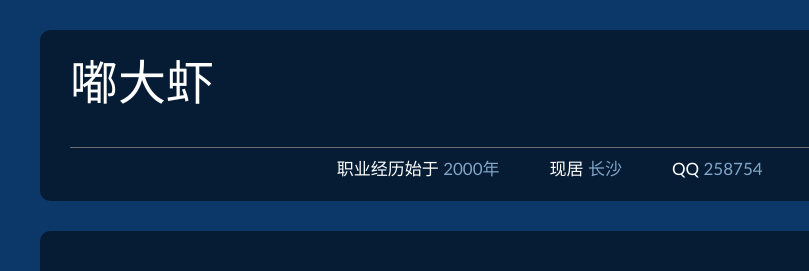
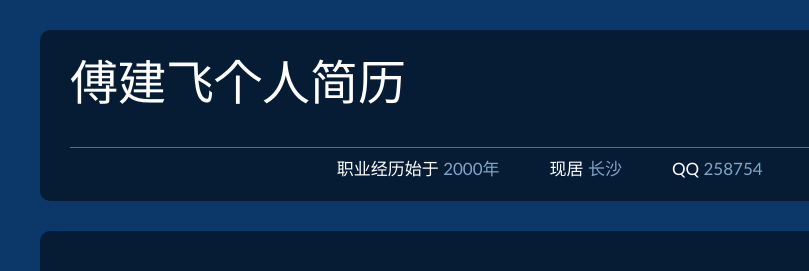
Before and after one commit to fujianfei/resume, a plain HTML site: page index.html in a window 1280 px wide. Shown: the top 271 px of the page, 0-809 px from the left. Drawn offline with Linux system fonts and the light colour scheme; a web font is replaced by a local one.

Commit message:
mend name

```diff
--- a/index.html
+++ b/index.html
@@ -9,7 +9,7 @@
     <div id="container">
         <div class="item_wrap header">
             <div id="header">
-                <h1 id="name">嘟大虾</h1>
+                <h1 id="name">傅建飞个人简历</h1>
                 <div id="buttons">
                     <ul>
                         <li class="button">
```
